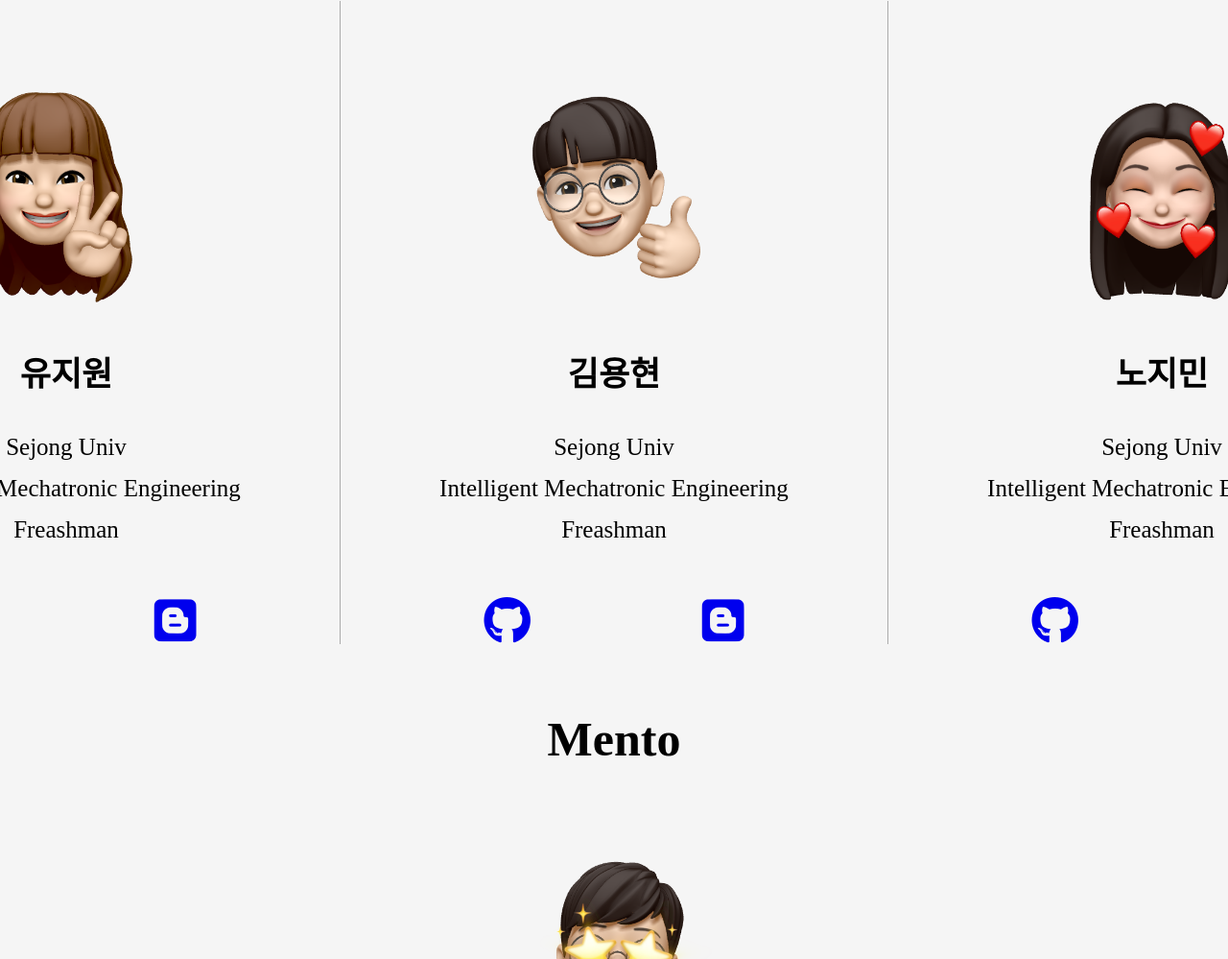
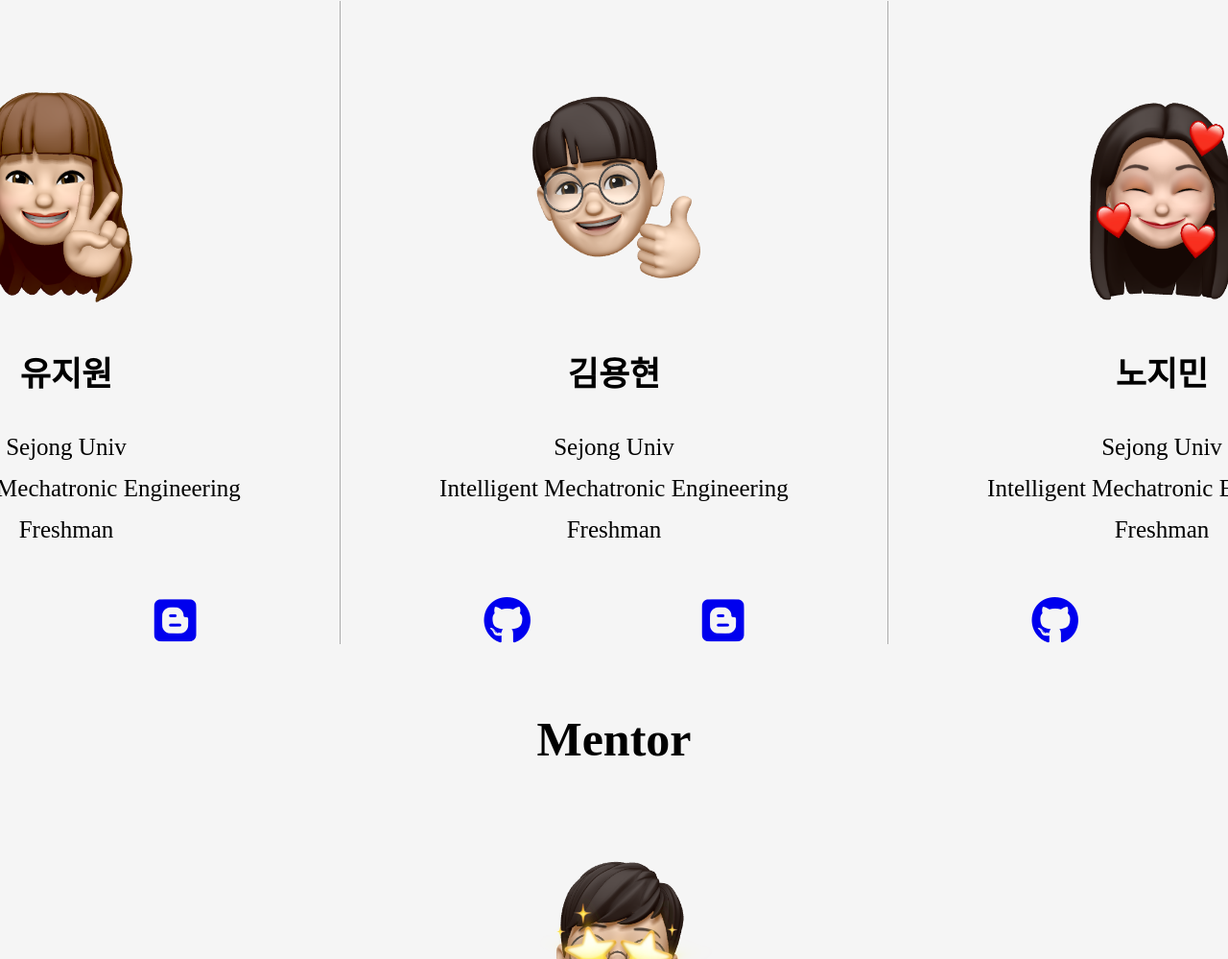
Before and after one commit to emilyjiminroh/smarcle-fair_for_makers-day, a website built with Parcel: page developer-intro.html in a window 1280 px wide. Shown: the part 237-1236 px from the top of the page at 96% size. Built offline with nearby package versions, Linux system fonts and the light colour scheme; a web font is replaced by a local one.

Commit message:
fix dev-intro

```diff
--- a/developer-intro.html
+++ b/developer-intro.html
@@ -58,7 +58,7 @@
             <article class="explain">
               <span>Sejong Univ</span>
               <span>Intelligent Mechatronic Engineering</span>
-              <span>Freashman</span>
+              <span>Freshman</span>
             </article>
             <footer>
               <a href="https://github.com/Jiyajiwon" target="_blank">
@@ -77,7 +77,7 @@
             <article class="explain">
               <span>Sejong Univ</span>
               <span>Intelligent Mechatronic Engineering</span>
-              <span>Freashman</span>
+              <span>Freshman</span>
             </article>
             <footer>
               <a href="https://github.com/yh4752" target="_blank">
@@ -96,7 +96,7 @@
             <article class="explain">
               <span>Sejong Univ</span>
               <span>Intelligent Mechatronic Engineering</span>
-              <span>Freashman</span>
+              <span>Freshman</span>
             </article>
             <footer>
               <a href="https://github.com/emilyjiminroh" target="_blank">
@@ -111,7 +111,7 @@
       </section>
 
       <section class="mento">
-        <header><span>Mento</span></header>
+        <header><span>Mentor</span></header>
         <article>
           <section class="mento">
             <header class="meto-info">
```
